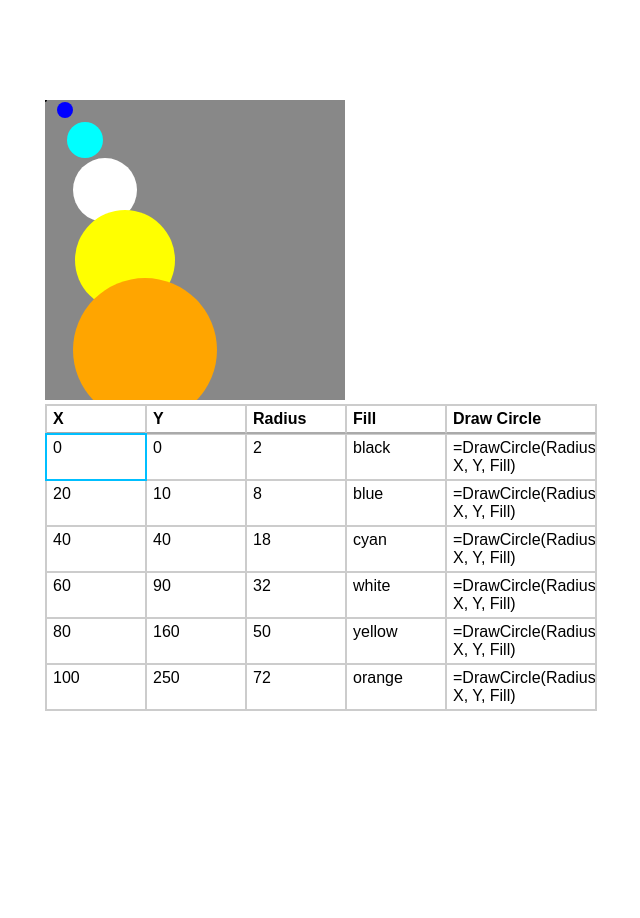
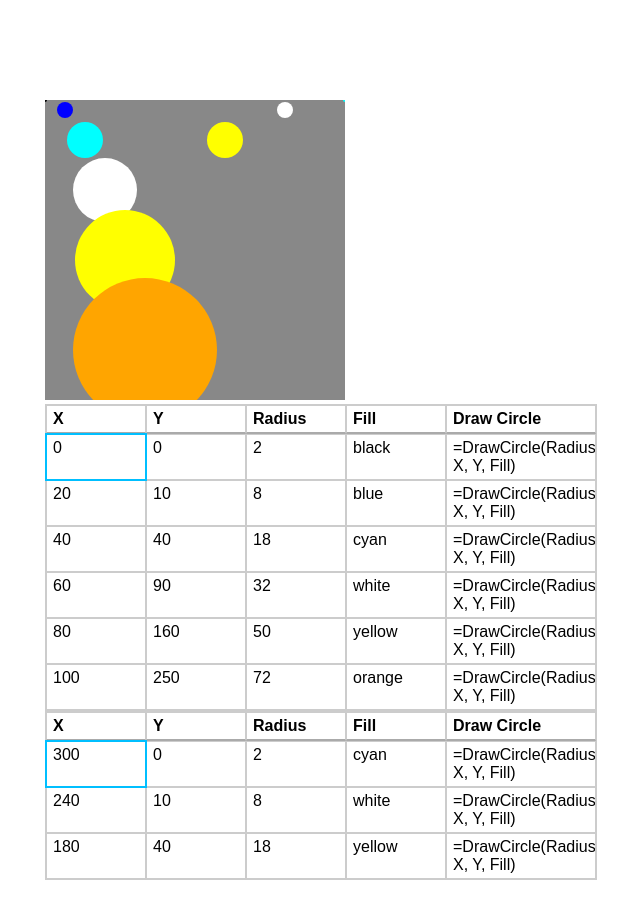
Before and after one commit to tenedor/dd, a React (Create React App) app: page / in a window 1280 px wide. Shown: the top 918 px of the page, without its empty margins (55-695 px from the left). Before the commit the page ends 811 px from the top, so only its background shows below. Built offline with nearby package versions, Linux system fonts and the light colour scheme.

Commit message:
Add a child table

```diff
--- a/src/app.tsx
+++ b/src/app.tsx
@@ -15,7 +15,7 @@ export class App {
     this.document = new Document();
     this.epoch = this.document.epoch;
     this.document.listenForUpdate(this.id, this.onEpochUpdated);
-    this.document.createGrid();
+    this.document.createGrids();
   }
 
   private onEpochUpdated = (epoch: number) => {
--- a/src/core/document.tsx
+++ b/src/core/document.tsx
@@ -18,14 +18,17 @@ export class Document extends BaseModel<DocumentUpdateDescriptor> {
     this.resolver = new Resolver();
   }
 
-  public createGrid = (): Grid => {
-    const grid = new Grid(this.updateManager);
-    grid.listenForUpdate(this, this.onGridUpdated);
-    this.resolver.addGrid(grid);
+  public createGrids = () => {
+    const grid1 = new Grid(this.updateManager);
+    grid1.listenForUpdate(this, this.onGridUpdated);
+    this.resolver.addGrid(grid1);
+
+    const grid2 = new Grid(this.updateManager, grid1);
+    grid2.listenForUpdate(this, this.onGridUpdated);
+    this.resolver.addGrid(grid2);
 
     const descriptor = {type: DocumentUpdateType.GRID_UPDATED};
     this.onSelfMutated([descriptor]);
-    return grid;
   }
 
   public getAllGridsFunctionally = (): Grid[] => {
--- a/src/core/grid.tsx
+++ b/src/core/grid.tsx
@@ -29,12 +29,13 @@ export class Grid extends BaseModel<GridUpdateDescriptor> {
 
   constructor(updateManager: UpdateManager, parentGrid?: Grid) {
     super(updateManager);
-    let columns: GridColumn[] = [];
-    let rows: Row[] = [];
+    let columns: GridColumn[];
+    let rows: Row[];
     if (parentGrid) {
       this.parent = parentGrid;
       this.parent.listenForUpdate(this, this.onParentGridUpdated);
-      rows = this.generateRows([], true);
+      columns = this.parent.columns.a.map(c => GridColumn.fromParent(updateManager, c));
+      rows = this.generateRows(columns.map(c => c.columnId), true);
     } else {
       columns = this.generateColumns();
       rows = this.generateRows(columns.map(c => c.columnId), false);
@@ -101,16 +102,13 @@ export class Grid extends BaseModel<GridUpdateDescriptor> {
   }
 
   private generateRows = (columnIds: string[], hasParent: boolean): Row[] => {
-    if (hasParent) {
-      return [0, 1, 2].map(i => new Row(this.updateManager, {}));
-    }
-    const rowCount = 6;
+    const rowCount = hasParent ? 3 : 6;
     const colors = ["black", "blue", "cyan", "white", "yellow", "orange"];
     return _.range(rowCount).map(i => new Row(this.updateManager, {
-      [columnIds[0]]: {value: `${i * 20}`},
+      [columnIds[0]]: {value: `${hasParent ? 300 - i * 60 : i * 20}`},
       [columnIds[1]]: {value: `${i * i * 10}`},
       [columnIds[2]]: {value: `${(i + 1) * (i + 1) * 2}`},
-      [columnIds[3]]: {value: colors[i]},
+      [columnIds[3]]: {value: colors[i + (hasParent ? 2 : 0)]},
       [columnIds[4]]: {value: ""},
     }));
   }
--- a/src/core/grid_column.tsx
+++ b/src/core/grid_column.tsx
@@ -38,6 +38,11 @@ export class GridColumn extends BaseModel<GridColumnUpdateDescriptor> {
     if (this.parentGridColumn) {
       this.parentGridColumn.listenForUpdate(this, this.onParentGridColumnUpdated);
     }
+  }
+
+  public static fromParent(updateManager: UpdateManager, parentColumn: GridColumn): GridColumn {
+    const {column, width} = parentColumn;
+    return new GridColumn(updateManager, {column, parentGridColumn: parentColumn, width});
   }
 
   public get columnId(): string {
--- a/src/views/document_view.tsx
+++ b/src/views/document_view.tsx
@@ -1,7 +1,7 @@
 import * as _ from 'lodash';
 import * as React from 'react';
 import {Document} from '../core/document';
-import {assert} from '../utils/utils';
+import {Grid} from '../core/grid';
 import {DrawingView} from '../views/drawing_view';
 import {TableView} from '../views/table_view';
 import {BaseComponent, BaseProps} from './base_component';
@@ -14,14 +14,18 @@ export class DocumentView extends BaseComponent<Props> {
   public render = () => {
     const {document, epoch} = this.props;
     const grids = document.getAllGridsFunctionally();
-    // for now there is always one grid
-    assert(grids.length === 1);
-    const grid = grids[0];
+    const tables = this.renderTables(epoch, grids);
     return (
       <div>
         <DrawingView epoch={epoch} grids={grids} />
-        <TableView epoch={epoch} grid={grid} />
+        {tables}
       </div>
     );
   }
+
+  private renderTables = (epoch: number, grids: Grid[]) => {
+    return grids.map(grid =>
+      <TableView key={`table-${grid.id}`} epoch={epoch} grid={grid} />
+    );
+  }
 }
```
